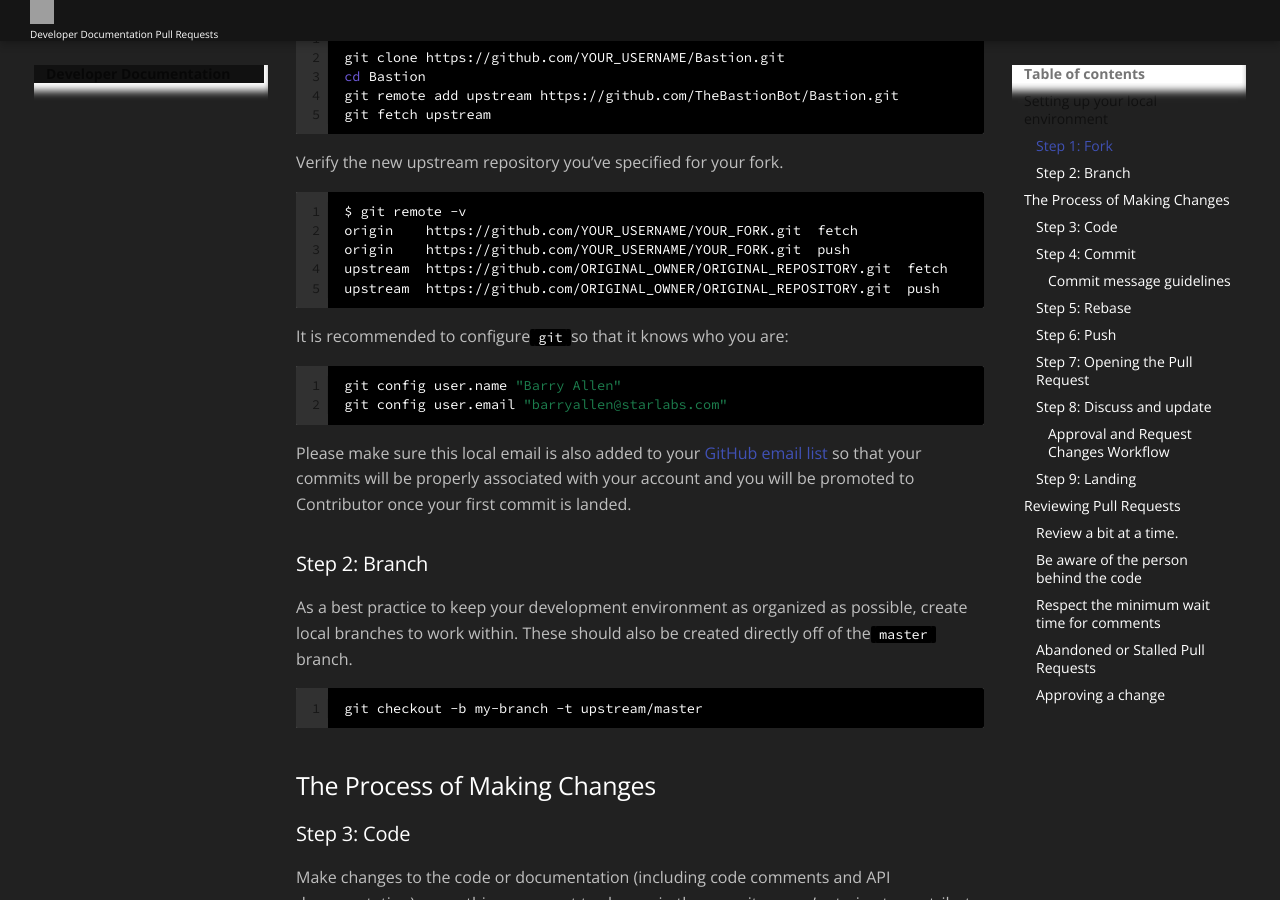
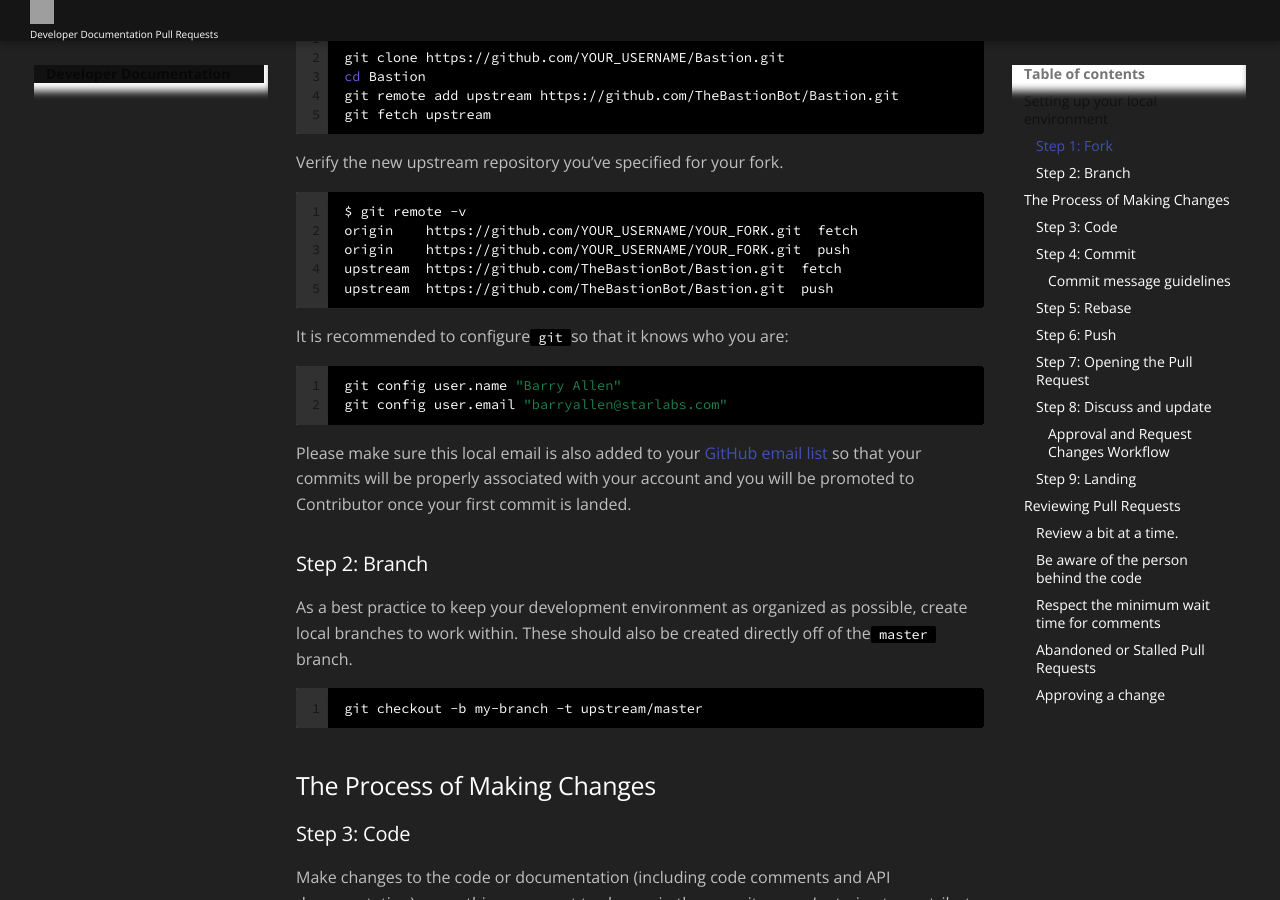
Before and after one commit to Kole6738/BastionBotDevDocs, an MkDocs documentation site: the page built from docs/contributing/pulls.md, in a window 1280 px wide and 900 px high, scrolled down 685 px. Built offline with MkDocs 1.6.1 and Material for MkDocs 9.7.7, drawn with Linux system fonts in a browser that asks for light colours; nearby versions of some CDN libraries; old or Windows-style settings are respelled for this version of MkDocs; some of the changed lines change nothing that is shown; grey boxes are pictures that could not be loaded.

Commit message:
pulls.md: use actual repo url in `git remote -v` example

````diff
--- a/docs/contributing/pulls.md
+++ b/docs/contributing/pulls.md
@@ -34,8 +34,8 @@ Verify the new upstream repository you've specified for your fork.
 $ git remote -v
 origin    https://github.com/YOUR_USERNAME/YOUR_FORK.git (fetch)
 origin    https://github.com/YOUR_USERNAME/YOUR_FORK.git (push)
-upstream  https://github.com/ORIGINAL_OWNER/ORIGINAL_REPOSITORY.git (fetch)
-upstream  https://github.com/ORIGINAL_OWNER/ORIGINAL_REPOSITORY.git (push)
+upstream  https://github.com/TheBastionBot/Bastion.git (fetch)
+upstream  https://github.com/TheBastionBot/Bastion.git (push)
 ```
 
 It is recommended to configure `git` so that it knows who you are:
````
